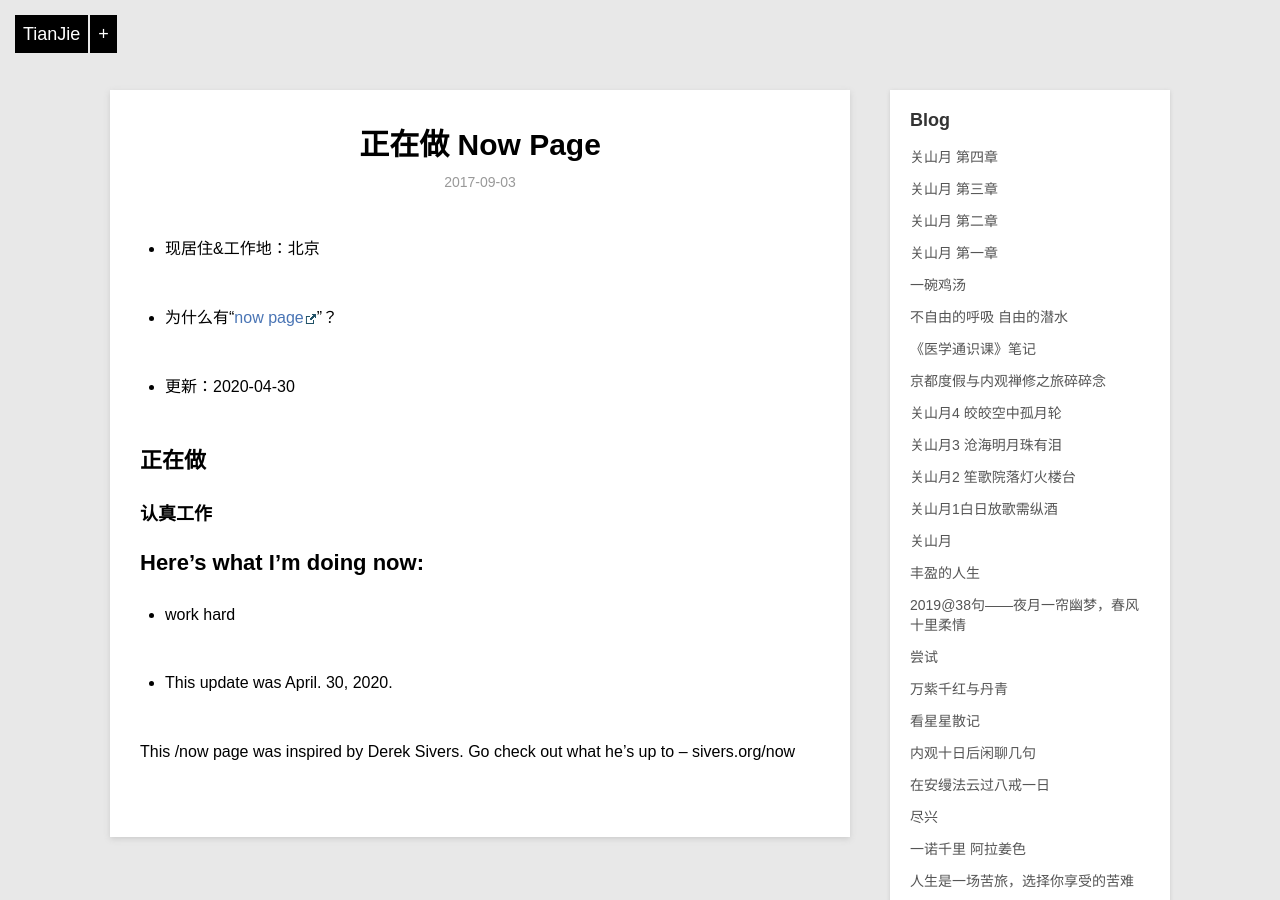
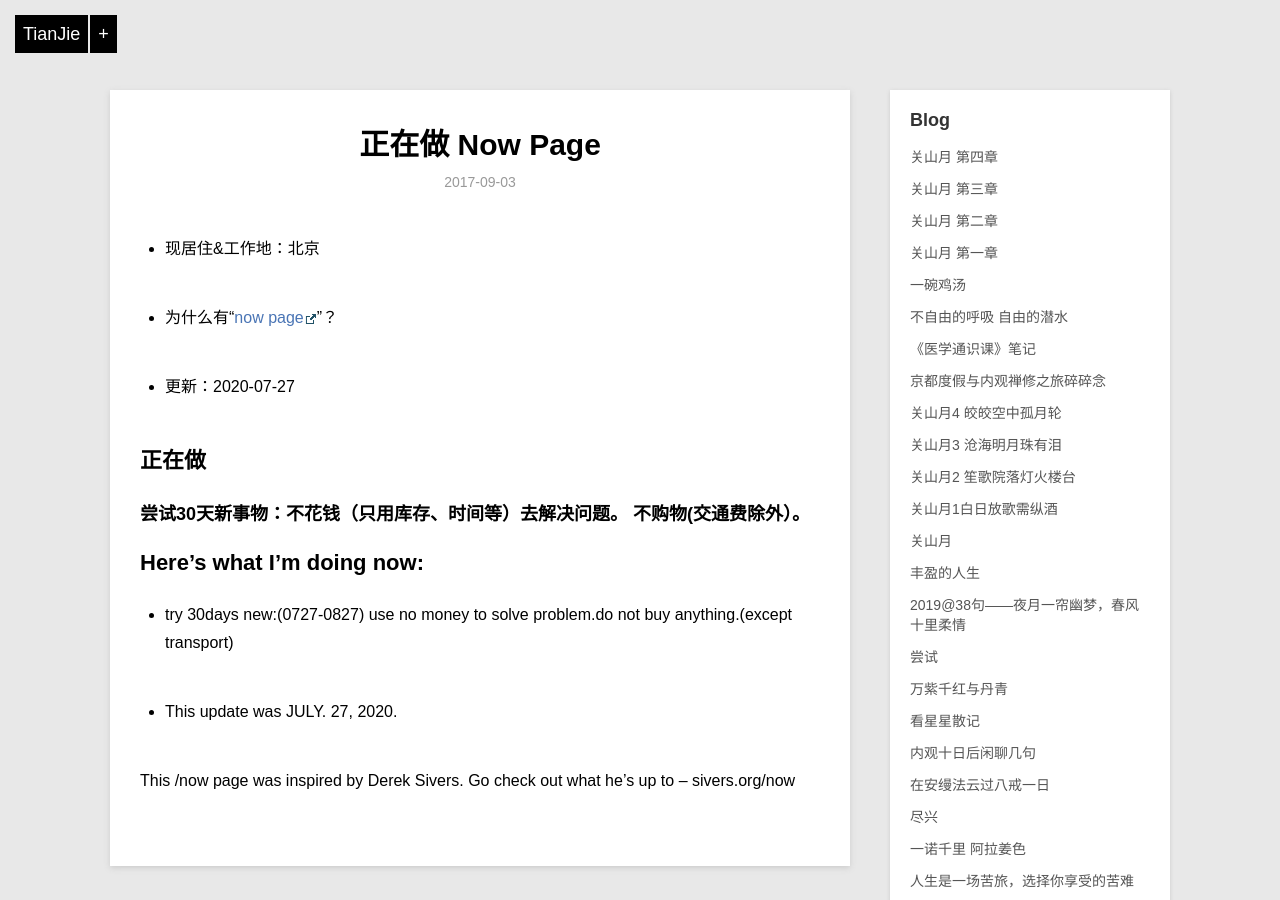
Before and after one commit to violettianjie/violettianjie.github.io, a Jekyll site: the page built from _posts/blog/2017-09-03-now.md, in a window 1280 px wide and 900 px high. Built offline with Jekyll 4.4.1, drawn with Linux system fonts in a browser that asks for light colours; comment, search, counter and statistics services are not loaded.

Commit message:
Update 2017-09-03-now.md

```diff
--- a/_posts/blog/2017-09-03-now.md
+++ b/_posts/blog/2017-09-03-now.md
@@ -8,19 +8,18 @@ category: blog
 
 - 为什么有“[now page](http://nownownow.com/about)”？
 
-- 更新：2020-04-30
+- 更新：2020-07-27
 
 ## 正在做
 
-### 认真工作
+### 尝试30天新事物：不花钱（只用库存、时间等）去解决问题。 不购物(交通费除外）。
 
 ## Here’s what I’m doing now:
 
-- work hard
+- try 30days new:(0727-0827) use no money to solve problem.do not buy anything.(except transport)
 
 
-
-- This update was April. 30, 2020.
+- This update was JULY. 27, 2020.
 
 This /now page was inspired by Derek Sivers. Go check out what he’s up to – sivers.org/now
 
```
